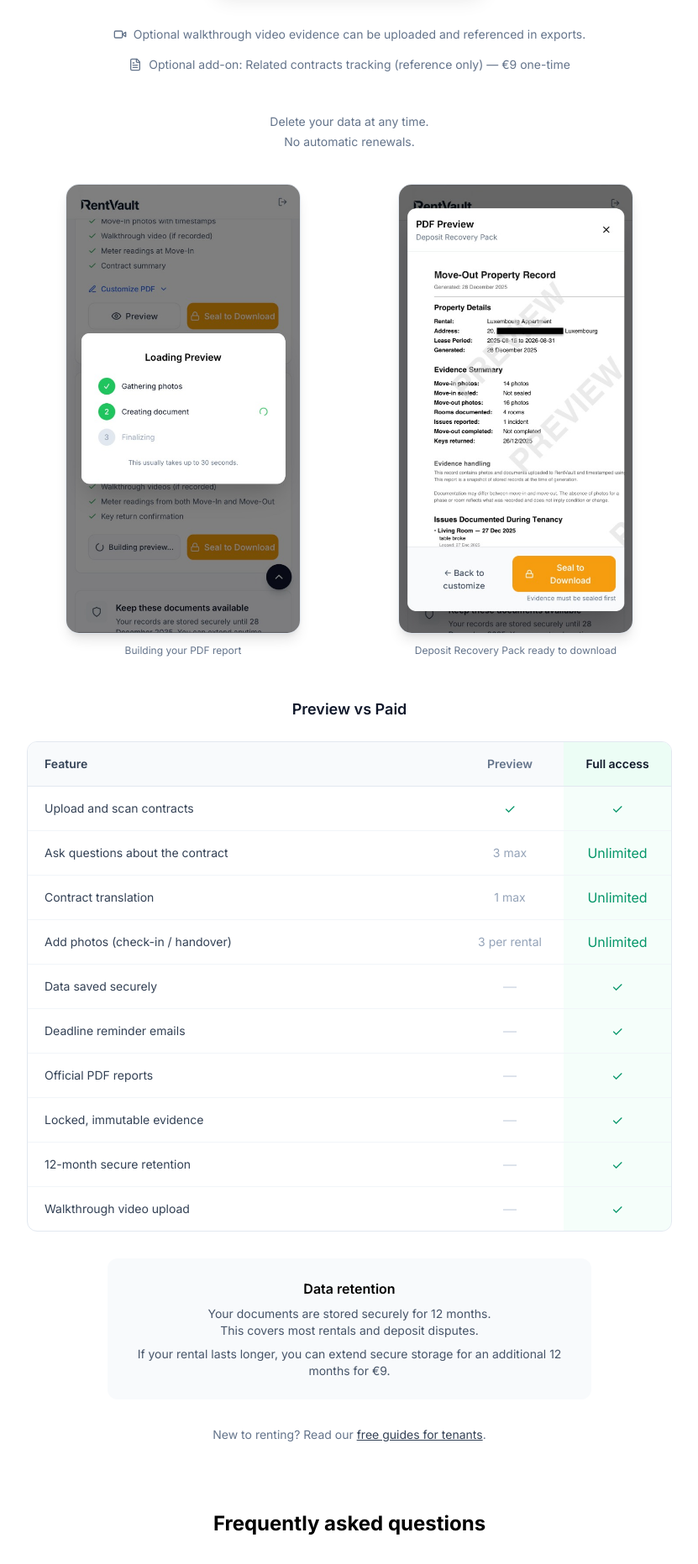
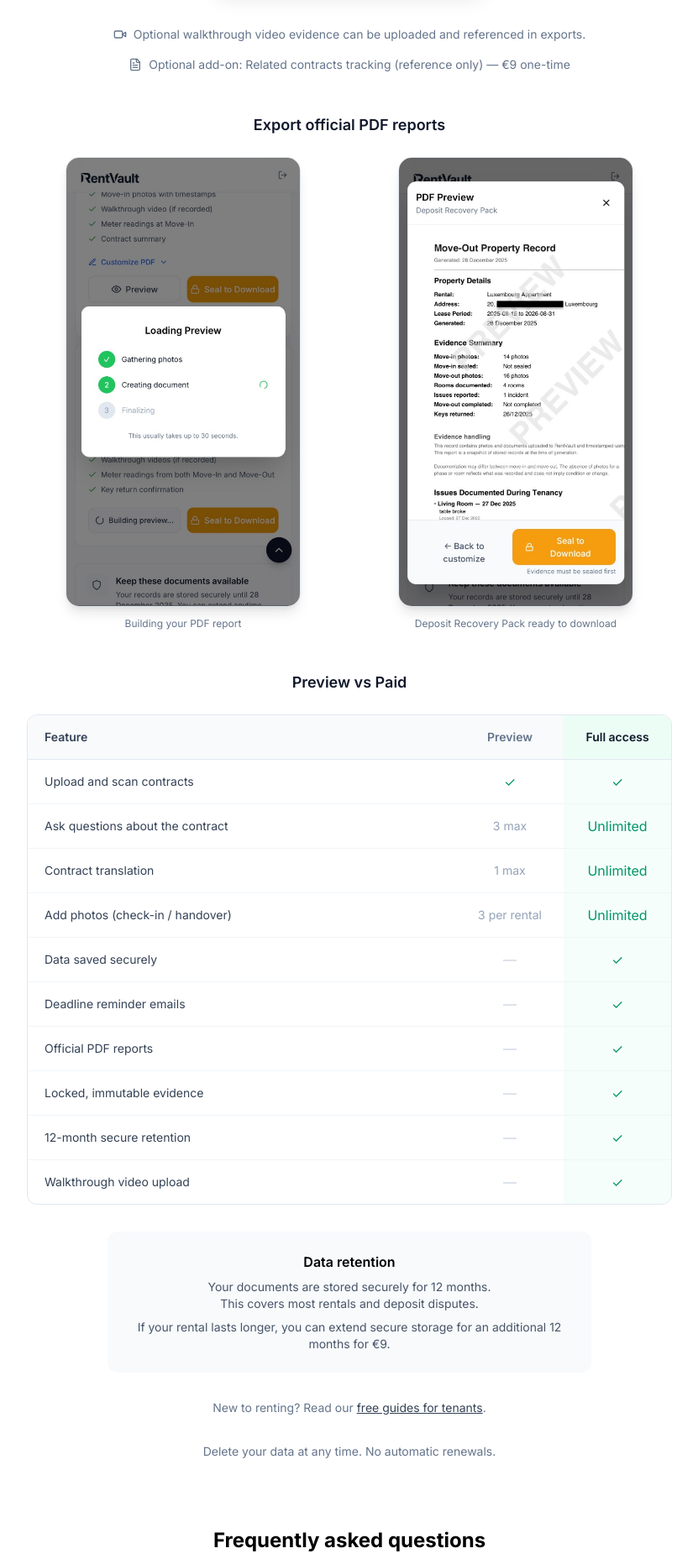
Before and after one commit to pipiagiorgi-rgb/guard-rent, a Next.js app: page /pricing in a window 1280 px wide. Shown: the part 940-2803 px from the top of the page at 84% size, without its empty margins (224-1055 px from the left). Built offline with nearby package versions, Linux system fonts and the light colour scheme; no server answers.

Commit message:
Pricing: Improve PDF screenshots section flow
- Added title 'Export official PDF reports' for context
- Moved footnote below FAQ for better hierarchy
- Condensed footnote to single line

```diff
--- a/src/app/pricing/page.tsx
+++ b/src/app/pricing/page.tsx
@@ -289,14 +289,10 @@ export default function PricingPage() {
                     <span>Optional add-on: Related contracts tracking (reference only) — €9 one-time</span>
                 </div>
 
-                {/* Footnote */}
-                <div className="text-center mt-10 md:mt-12 space-y-1 text-sm text-slate-500">
-                    <p>Delete your data at any time.</p>
-                    <p>No automatic renewals.</p>
-                </div>
-
-                {/* PDF Export Flow Screenshots */}
-                <div className="max-w-3xl mx-auto mt-10 grid md:grid-cols-2 gap-6">
+                {/* PDF Export Flow - with title for context */}
+                <div className="max-w-3xl mx-auto mt-12">
+                    <h3 className="text-lg font-semibold mb-6 text-center text-slate-900">Export official PDF reports</h3>
+                    <div className="grid md:grid-cols-2 gap-6">
                         <div className="flex flex-col items-center">
                             <div className="max-w-[280px] rounded-2xl overflow-hidden shadow-lg border border-slate-200 bg-white">
                                 <img
@@ -318,6 +314,7 @@ export default function PricingPage() {
                                 />
                             </div>
                             <p className="text-xs text-slate-500 mt-3 text-center">Deposit Recovery Pack ready to download</p>
+                        </div>
                     </div>
                 </div>
 
@@ -473,6 +470,11 @@ export default function PricingPage() {
                     </p>
                 </div>
 
+                {/* Footnote - Trust signals */}
+                <div className="text-center mt-8 space-y-1 text-sm text-slate-500">
+                    <p>Delete your data at any time. No automatic renewals.</p>
+                </div>
+
                 {/* FAQ Section - Collapsible */}
                 <div className="max-w-2xl mx-auto mt-16 md:mt-20">
                     <h2 className="text-2xl font-bold text-center mb-8">Frequently asked questions</h2>
```
Lines whose indentation alone changed are shown as unchanged.
